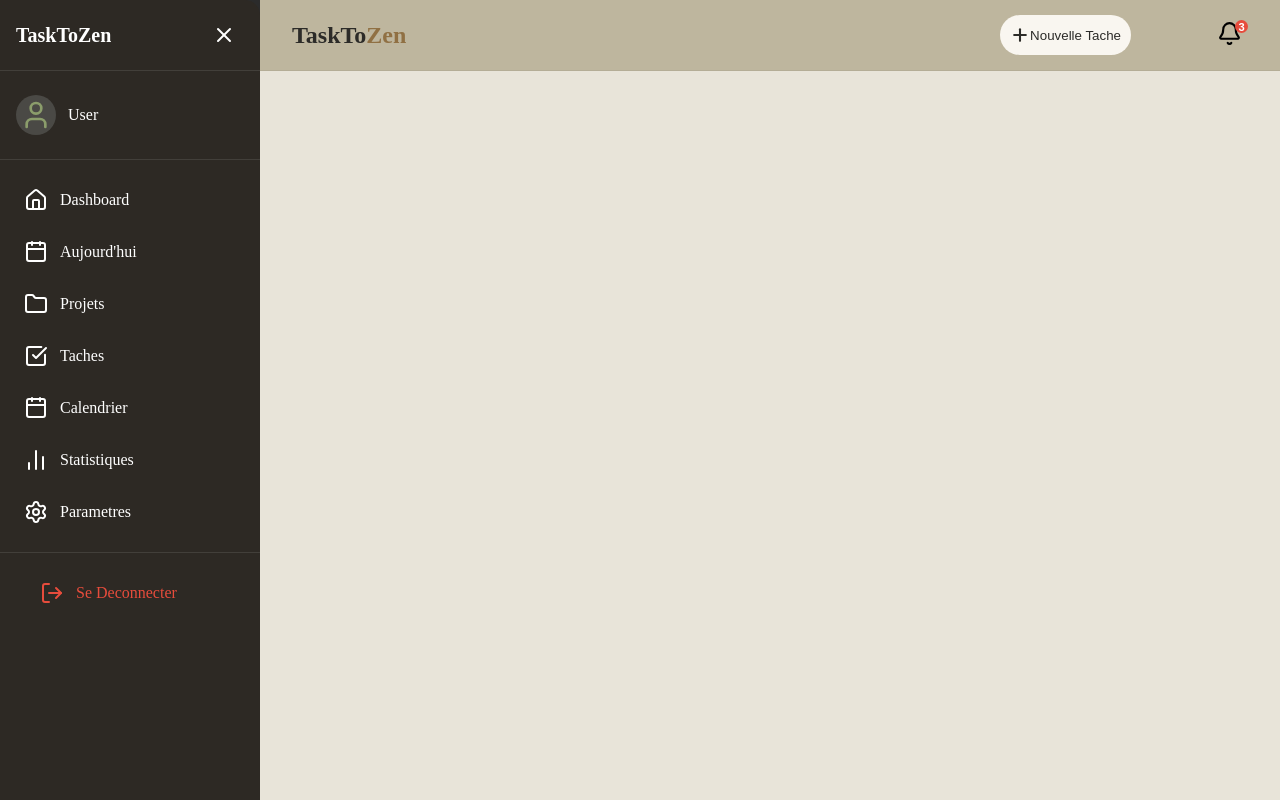
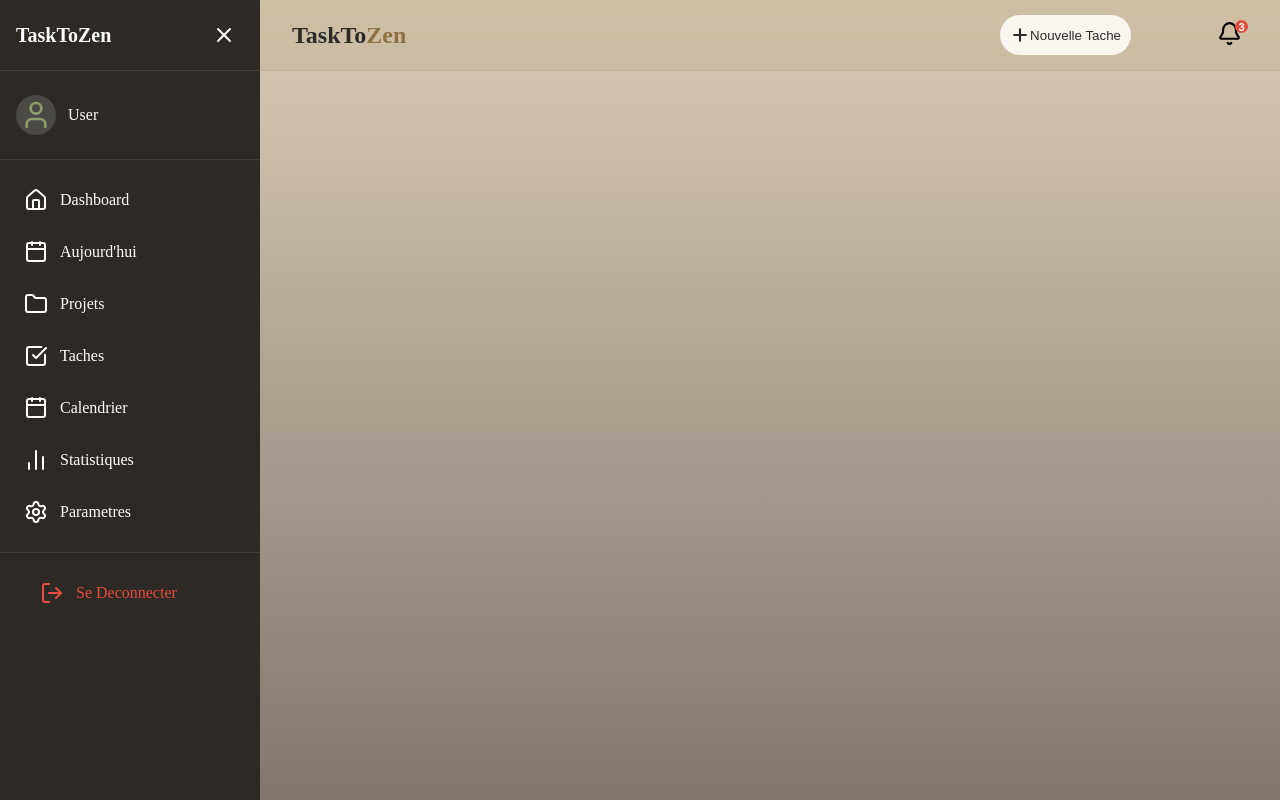
Before and after one commit to avatGit/TaskToZen, a React (Vite) app in the folder client/: page / in a window 1280 px wide. Built offline with nearby package versions, Linux system fonts and the light colour scheme; no server answers.

Commit message:
dashboard background

```diff
--- a/client/src/pages/dashboard/components/layout/DashboardLayout.css
+++ b/client/src/pages/dashboard/components/layout/DashboardLayout.css
@@ -175,7 +175,7 @@
   flex: 1;
   display: flex;
   flex-direction: column;
-  background-color: #e8e4d9;
+  background: linear-gradient(to bottom, #d9cdb7, #81776d);
   overflow: hidden;
 }
 
@@ -187,7 +187,7 @@
   flex-direction: row;
   align-items: center;
   justify-content: space-between;
-  background-color: #beb69e;
+  background-color: rgba(196, 179, 148, 0.5);
   flex-shrink: 0;
   border-bottom: 1px solid rgba(0, 0, 0, 0.05);
 }
```
